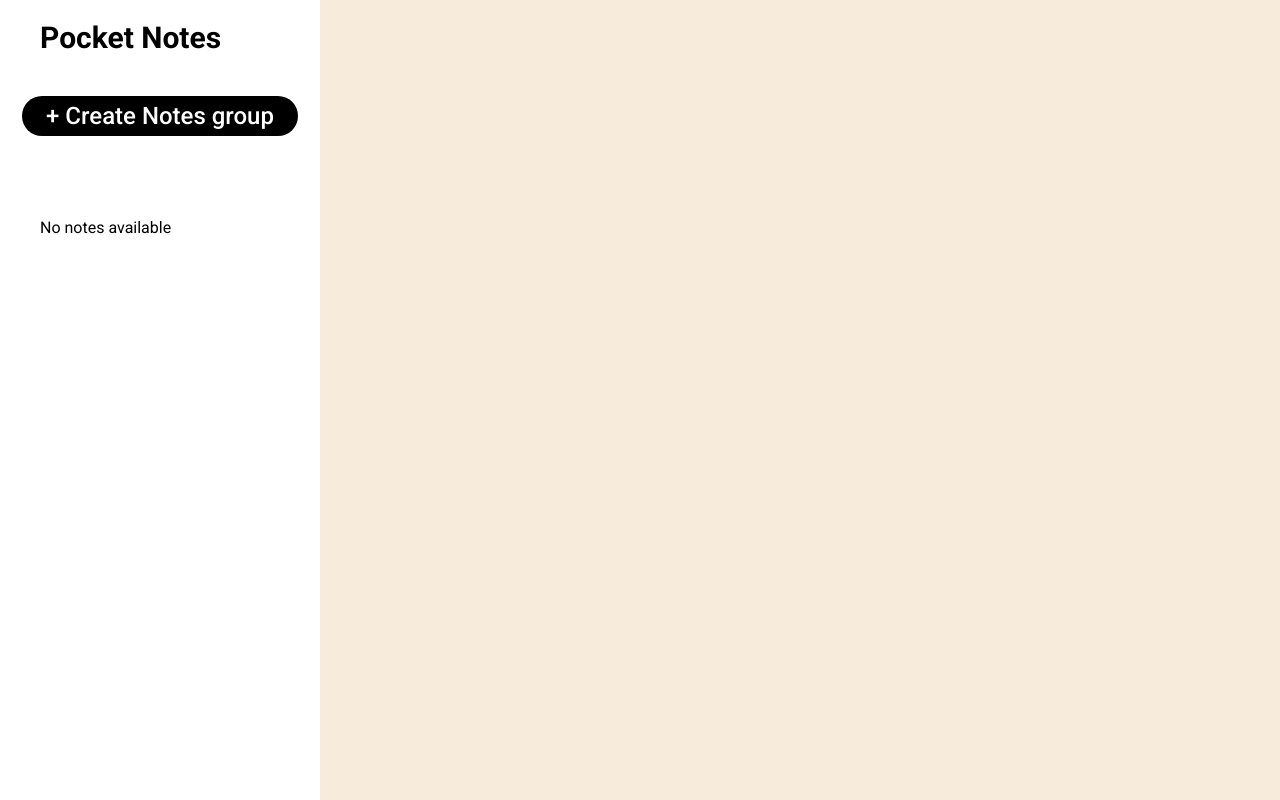
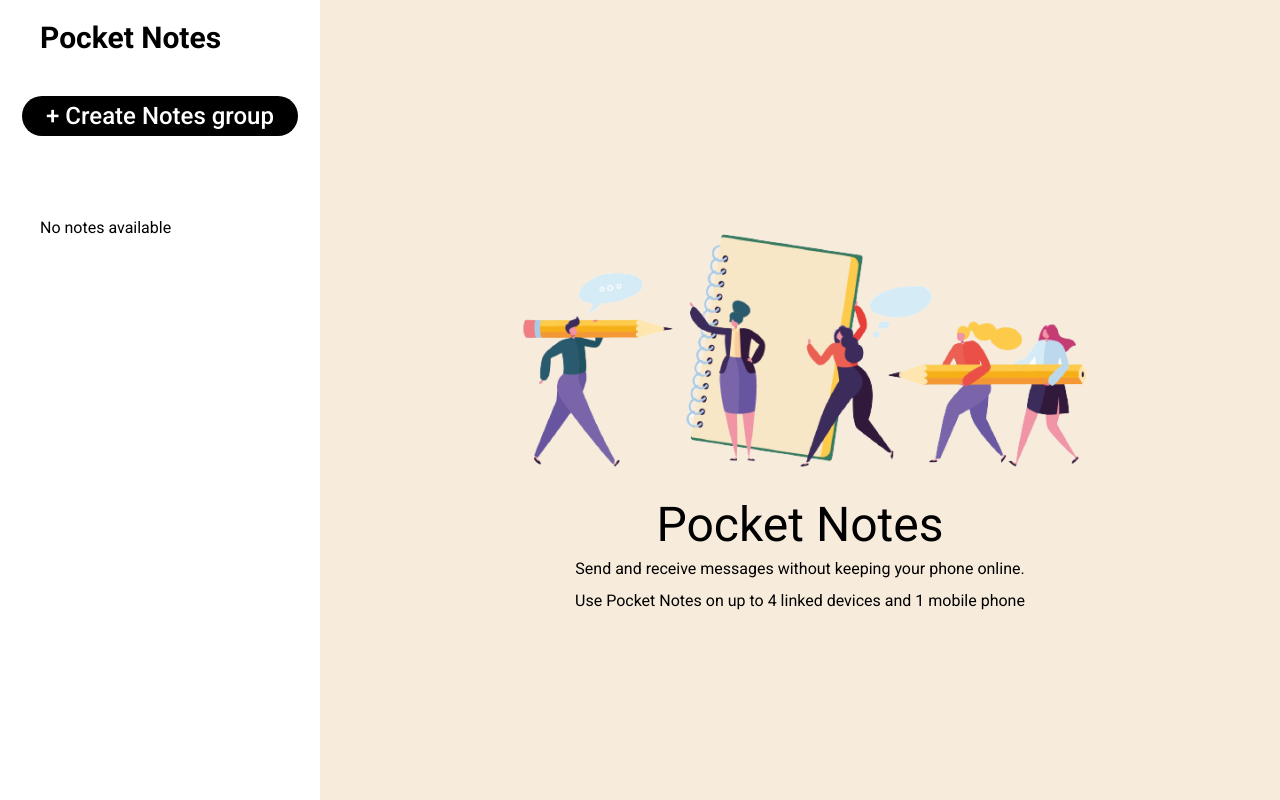
Before and after one commit to jatin2511/react_module_test, a React (Vite) app: page / in a window 1280 px wide. Built offline with nearby package versions, Linux system fonts and the light colour scheme.

Commit message:
seventh commit

```diff
--- a/src/Components/Maincontent.jsx
+++ b/src/Components/Maincontent.jsx
@@ -1,23 +1,47 @@
 import React from 'react'
 import { useSelector } from 'react-redux'
-
+import nonote from '../assets/nonote.png'
+import addtonote from '../assets/addtonote.png'
 function Maincontent() {
   const ismobile = useSelector(store => store.ismobile);
   const displaynote = useSelector(store => store.notedisplay);
 
+  const noteKey = displaynote?.notekey || '';
+  const noteColor = displaynote?.value?.color || 'grey';
+
   return (
-    <div className='h-full w-full'>
-      {displaynote.notekey? <div className='h-[9vh] bg-[#E8E8E8] w-full text-xl md:text-3xl flex items-center justify-start md:px-10'>
-        {ismobile && <span className='text-3xl font-medium cursor pointer my-auto mx-2'>🡨</span>}
-        <span className='md:mr-10 mr-3 rounded-full h-[7vh] w-[7vh] flex items-center justify-center'
-              style={{backgroundColor:displaynote.value.color}}>
-          {displaynote.notekey.substr(0,2)}
-        </span>
-        <span className='h-4/5 flex items-center justify-center'>
-          {displaynote.notekey}
-        </span>
-      </div>:<div className=''></div>}
+    <div className='h-full w-full overflow-hidden'>
+      {noteKey ? (
+        <div>
+          <div className='h-[9vh] bg-[#E8E8E8] w-full text-xl md:text-3xl flex items-center justify-start md:px-10'>
+            {ismobile && <span className='text-3xl font-medium cursor-pointer my-auto mx-2'>🡨</span>}
+            <span className='md:mr-10 mr-3 rounded-full h-[7vh] w-[7vh] flex items-center justify-center'
+              style={{ backgroundColor: noteColor }}>
+              {noteKey.substr(0, 2)}
+            </span>
+            <span className='h-4/5 flex items-center justify-center'>
+              {noteKey}
+            </span>
+          </div>
+          <div className='h-[70vh] w-full'>
 
+          </div>
+          <div className='h-[21vh] w-full bg-[#E8E8E8] flex justify-center items-center px-5 relative'>
+            <textarea className=' h-[18vh] w-full resize-none rounded-lg p-3 text-xl md:text-3xl' placeholder='Enter your text here...........'>
+
+            </textarea>
+            <img className='absolute bottom-10 right-10 md:h-7 md:w-7 h-6 w-6' src={addtonote}></img>
+          </div>
+        </div>
+
+      ) : (
+        <div className='h-full w-full flex flex-col items-center justify-center'>
+          <div><img src={nonote}></img></div>
+          <div className='text-5xl text-bold'>Pocket Notes</div>
+          <div className='my-2'>Send and receive messages without keeping your phone online.</div>
+          <div>Use Pocket Notes on up to 4 linked devices and 1 mobile phone</div>
+        </div>
+      )}
     </div>
   )
 }
```
Also changed, not shown: src/assets/addtonote.png (added), src/assets/nonote.png (added).
